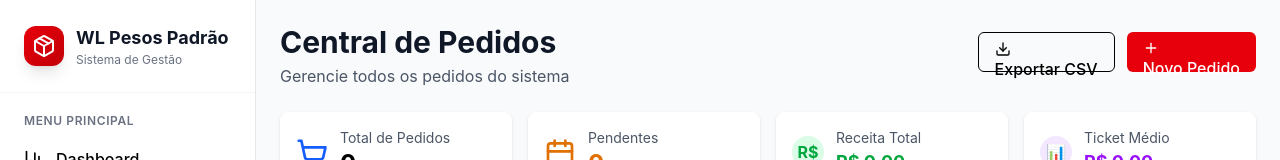
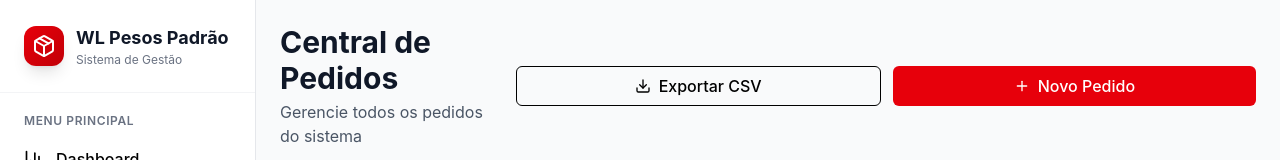
Before and after one commit to codebyjv/NewWLProject, a React (Vite) app: page /pedidos in a window 1280 px wide. Shown: the top 160 px of the page. Built offline with nearby package versions, Linux system fonts and the light colour scheme; no server answers.

Commit message:
fix: adicionar nova dependência @radix-ui/react-slot, ajustar rotas em App e modificar componente Button para suportar a prop asChild

```diff
--- a/package.json
+++ b/package.json
@@ -18,6 +18,7 @@
     "@radix-ui/react-alert-dialog": "^1.1.14",
     "@radix-ui/react-popover": "^1.1.14",
     "@radix-ui/react-select": "^2.2.5",
+    "@radix-ui/react-slot": "^1.2.3",
     "@radix-ui/react-switch": "^1.2.5",
     "@tailwindcss/postcss": "^4.1.11",
     "@tailwindcss/vite": "^4.1.11",
--- a/src/App.tsx
+++ b/src/App.tsx
@@ -14,10 +14,12 @@ function App() {
       <Routes>
         <Route path="/" element={<Dashboard />} />
         <Route path="/pedidos" element={<Pedidos />} />
+        <Route path="/Pedidos/NovoPedido" element={<NovoPedido />} />
         <Route path="/estoque" element={<Estoque />} />
         <Route path="/cadastros" element={<Cadastro />} />
+        <Route path="/Cadastros/NovoCliente" element={<NovoCliente />} />
         <Route path="/novo-cliente" element={<NovoCliente />} />
-        <Route path="/Pedidos/NovoPedido" element={<NovoPedido />} />
+
       </Routes>
     </Layout>
   );
--- a/src/components/ui/button.tsx
+++ b/src/components/ui/button.tsx
@@ -1,6 +1,7 @@
 import { cva, type VariantProps } from "class-variance-authority";
 import { ReactNode } from "react";
 import classNames from "classnames";
+import { Slot } from "@radix-ui/react-slot";
 
 const cn = classNames;
 
@@ -27,6 +28,7 @@ const buttonVariants = cva(
 );
 
 interface ButtonProps extends VariantProps<typeof buttonVariants> {
+  asChild?: ReactNode;
   children: ReactNode;
   className?: string;
   onClick?: () => void;
@@ -35,10 +37,26 @@ interface ButtonProps extends VariantProps<typeof buttonVariants> {
   disabled?: boolean;
 }
 
-export const Button = ({ variant, size, className, children }: ButtonProps) => {
+export const Button = ({
+  variant,
+  size,
+  className,
+  children,
+  asChild,
+  ...props
+}: ButtonProps) => {
+  const Comp = asChild ? Slot : "button";
+
   return (
-    <button className={cn(buttonVariants({ variant, size, className }))}>
+    <Comp
+      className={cn(
+        buttonVariants({ variant, size }),
+        "inline-flex items-center justify-center whitespace-nowrap",
+        className
+      )}
+      {...props}
+    >
       {children}
-    </button>
+    </Comp>
   );
 };
--- a/src/pages/Pedidos.tsx
+++ b/src/pages/Pedidos.tsx
@@ -229,22 +229,26 @@ export default function Pedidos() {
             <h1 className="text-3xl font-bold text-gray-900">Central de Pedidos</h1>
             <p className="text-gray-600 mt-1">Gerencie todos os pedidos do sistema</p>
           </div>
-          <div className="flex gap-3 w-full lg:w-auto">
+          <div className="flex flex-col sm:flex-row gap-3 w-full">
             <Button
               variant="outline"
               onClick={exportToCSV}
               disabled={filteredOrders.length === 0}
-              className="flex-1 lg:flex-none"
+              className="w-full sm:w-auto flex-1"
             >
               <Download className="w-4 h-4 mr-2" />
               Exportar CSV
             </Button>
-            <Link to={createPageUrl("NovoPedido")} className="flex-1 lg:flex-none">
-              <Button className="w-full bg-red-600 hover:bg-red-700 text-white">
+
+            <Button
+              asChild
+              className="w-full sm:w-auto flex-1 bg-red-600 hover:bg-red-700 text-white"
+            >
+              <Link to={createPageUrl("NovoPedido")}>
                 <Plus className="w-4 h-4 mr-2" />
                 Novo Pedido
-              </Button>
-            </Link>
+              </Link>
+            </Button>
           </div>
         </div>
 
```
Also changed, not shown: 1 other file (tests, documents, lock files or other folders).
